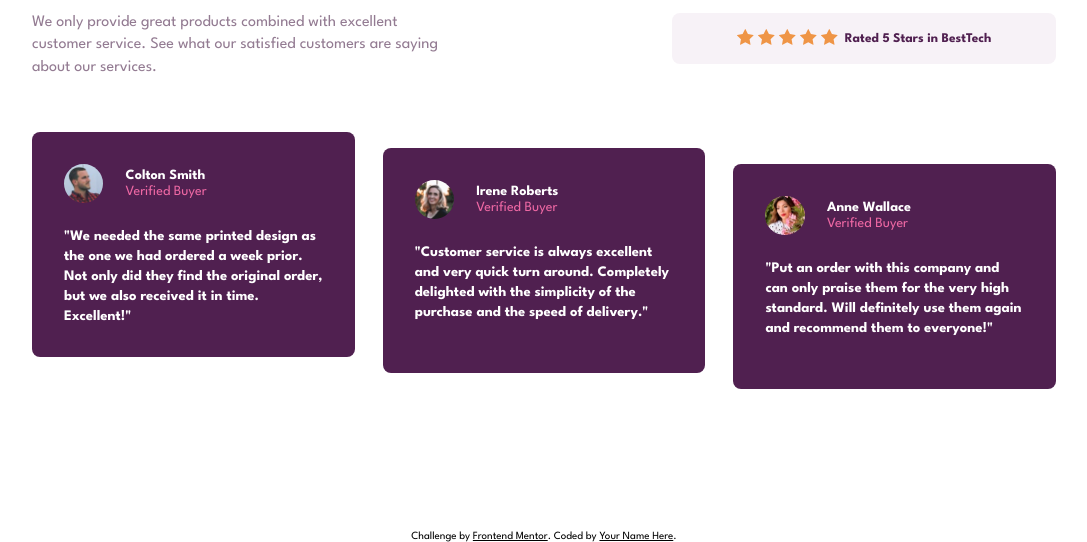
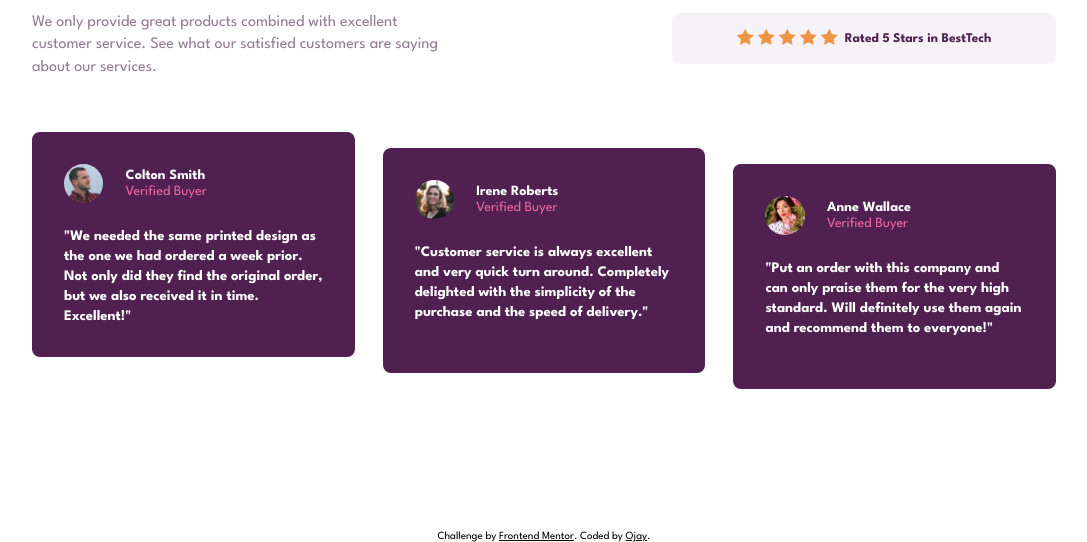
Before and after one commit to ojayii/social-proof-section, a plain HTML site: page index.html in a window 1280 px wide. Shown: the part 258-800 px from the top of the page, without its empty margins (96-1183 px from the left). Drawn offline with Linux system fonts and the light colour scheme.

Commit message:
Update index.html

```diff
--- a/index.html
+++ b/index.html
@@ -108,8 +108,7 @@
   <footer>
     <div class="attribution">
       Challenge by
-      <a href="https://www.frontendmentor.io?ref=challenge" target="_blank">Frontend Mentor</a>. Coded by <a href="#">Your
-        Name Here</a>.
+      <a href="https://www.frontendmentor.io?ref=challenge" target="_blank">Frontend Mentor</a>. Coded by <a href="https://github.com/OjayII">Ojay</a>.
     </div>
   </footer>
 </body>
```
